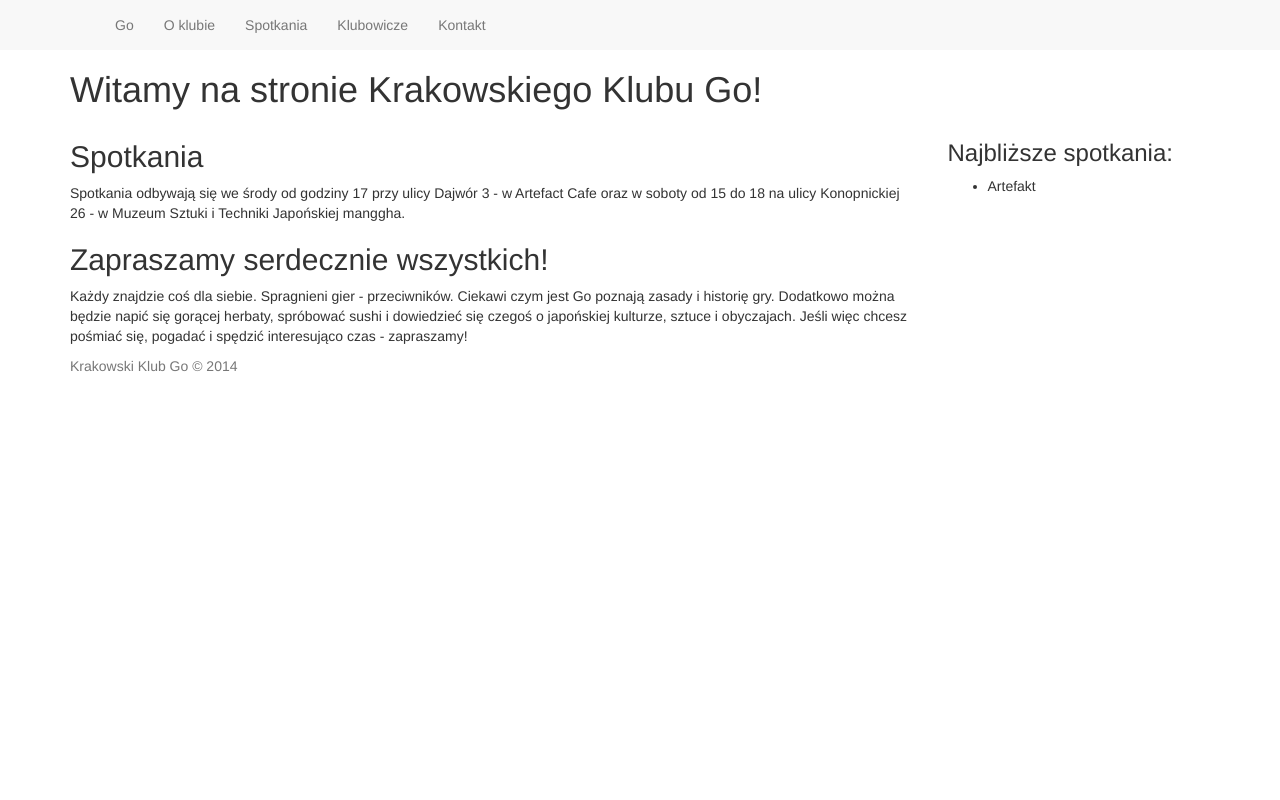
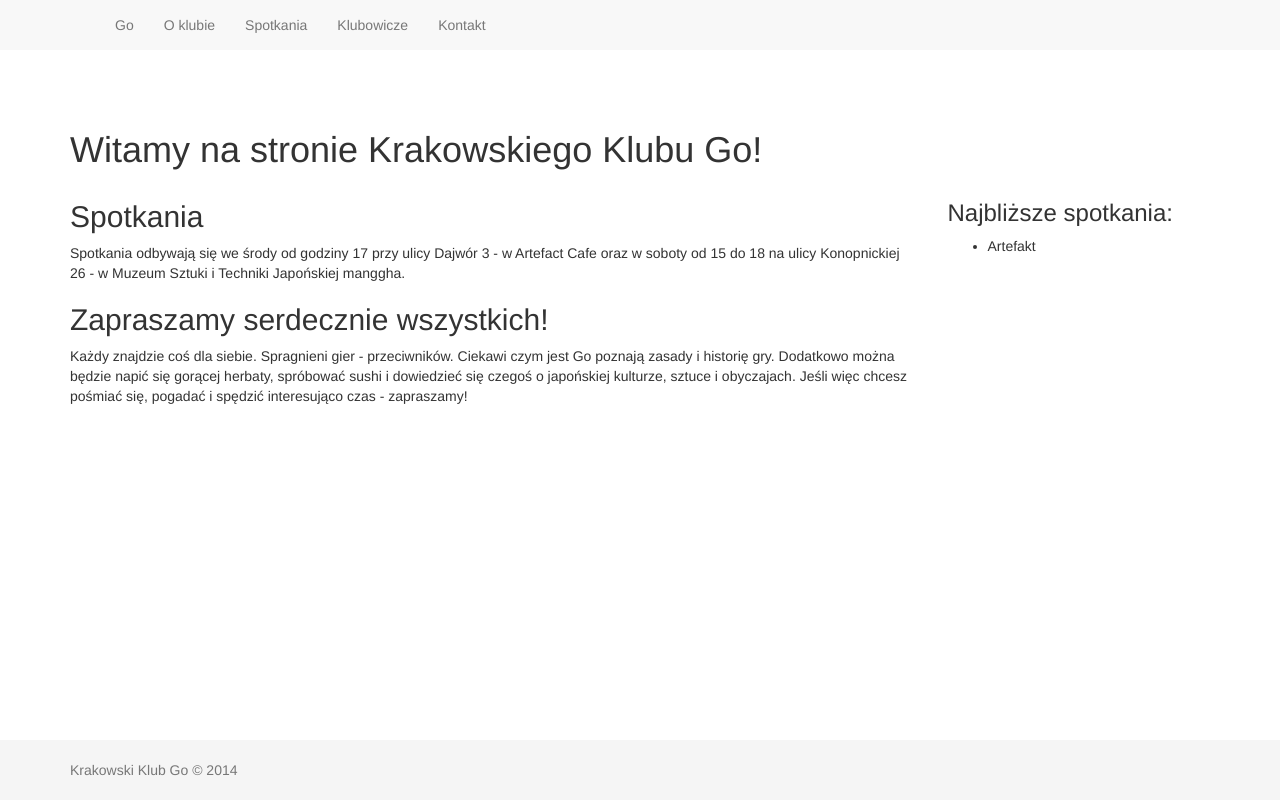
Before and after one commit to kobuz/goclub, a Django app: page / in a window 1280 px wide. Run offline with Django 3.2, Linux system fonts and the light colour scheme; some libraries are stand-ins or nearby versions.

Commit message:
sticky footer

```diff
--- a/goclub/settings.py
+++ b/goclub/settings.py
@@ -72,9 +72,7 @@ STATIC_URL = '/static/'
 
 # Additional locations of static files
 STATICFILES_DIRS = (
-    # Put strings here, like "/home/html/static" or "C:/www/django/static".
-    # Always use forward slashes, even on Windows.
-    # Don't forget to use absolute paths, not relative paths.
+    os.path.join(PROJECT_ROOT, 'static'),
 )
 
 # List of finder classes that know how to find static files in
--- /dev/null
+++ b/static/css/sticky-footer.css
@@ -0,0 +1,45 @@
+/* Sticky footer styles
+-------------------------------------------------- */
+
+html,
+body {
+  height: 100%;
+  /* The html and body elements cannot have any padding or margin. */
+}
+
+/* Wrapper for page content to push down footer */
+#wrap {
+  min-height: 100%;
+  height: auto;
+  /* Negative indent footer by its height */
+  margin: 0 auto -60px;
+  /* Pad bottom by footer height */
+  padding: 0 0 60px;
+}
+
+/* Set the fixed height of the footer here */
+#footer {
+  height: 60px;
+  background-color: #f5f5f5;
+}
+
+
+/* Custom page CSS
+-------------------------------------------------- */
+/* Not required for template or sticky footer method. */
+
+#wrap > .container {
+  padding: 60px 15px 0;
+}
+.container .text-muted {
+  margin: 20px 0;
+}
+
+#footer > .container {
+  padding-left: 15px;
+  padding-right: 15px;
+}
+
+code {
+  font-size: 80%;
+}
--- a/templates/base.html
+++ b/templates/base.html
@@ -4,6 +4,7 @@
     <title>Krakowski Klub Go</title>
     <meta name="viewport" content="width=device-width, initial-scale=1.0">
     <link href="//netdna.bootstrapcdn.com/bootstrap/3.0.3/css/bootstrap.min.css" rel="stylesheet">
+    <link href="{{ STATIC_URL }}css/sticky-footer.css" rel="stylesheet">
 
     <!-- HTML5 Shim and Respond.js IE8 support of HTML5 elements and media queries -->
     <!--[if lt IE 9]>
@@ -11,8 +12,10 @@
       <script src="https://oss.maxcdn.com/libs/respond.js/1.3.0/respond.min.js"></script>
     <![endif]-->
 </head>
+
 <body>
-<nav class="navbar-wrapper navbar-default" role="navigation">
+<div id="wrap">
+<nav class="navbar-default" role="navigation">
     <div class="container">
         <div class="collapse navbar-collapse navbar-ex1-collapse">
             <div class="collapse navbar-collapse">
@@ -31,7 +34,9 @@
 
 {% block content %}{% endblock %}
 
-<footer>
+</div>
+
+<footer id="footer">
     <div class="container">
         <p class="text-muted">Krakowski Klub Go &copy; 2014</p>
     </div>
```
